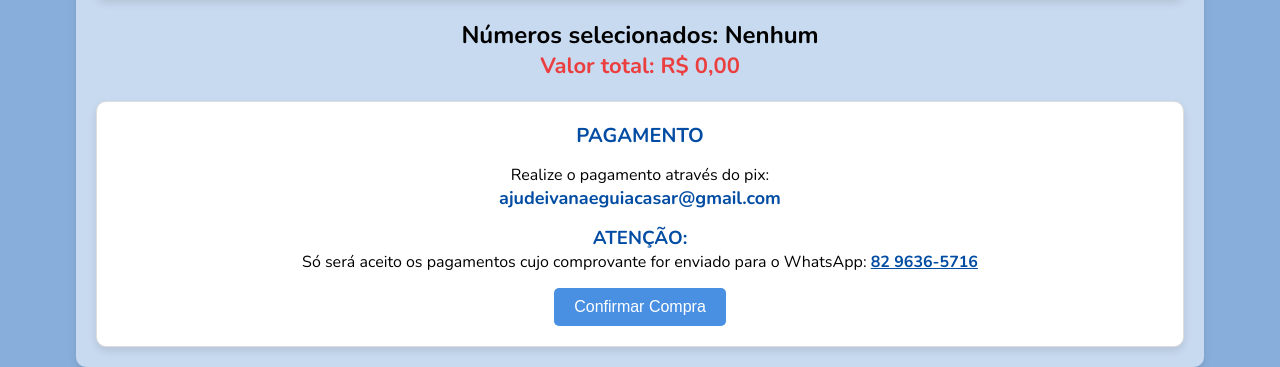
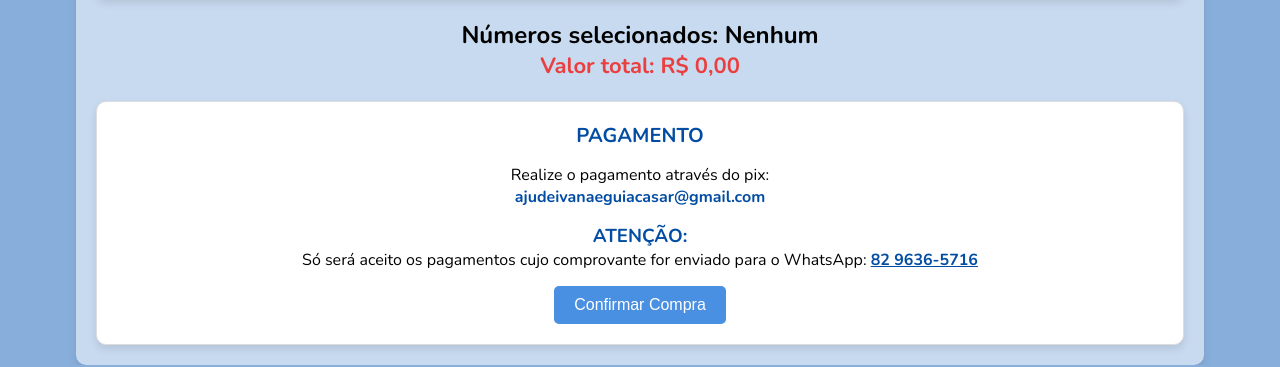
Before and after one commit to MelrickDavison/rifa-gincana, a plain HTML site: page sistema-rifa/index.html in a window 1280 px wide. Shown: the part 605-972 px from the top of the page. Drawn offline with nearby package versions, Linux system fonts and the light colour scheme; no server answers.

Commit message:
Modificando a tag do email de pagamento e adicionando bold

```diff
--- a/sistema-rifa/index.html
+++ b/sistema-rifa/index.html
@@ -53,7 +53,7 @@
             <div class="form-group">
                 <h2>PAGAMENTO</h2>
                 <p>Realize o pagamento através do pix:</p>
-                <h3 style="color: #024da3; font-size: 18px;">ajudeivanaeguiacasar@gmail.com</h3>
+                <p style="color: #024da3; font-weight: bold;">ajudeivanaeguiacasar@gmail.com</p>
                 <div class="avisoPagamento">
                     <h3 style="color: #024da3;">ATENÇÃO:</h3>
                     <p>Só será aceito os pagamentos cujo comprovante for enviado para o WhatsApp: <u style="color: #024da3; font-weight: 700;">82 9636-5716</u> </p>
```
